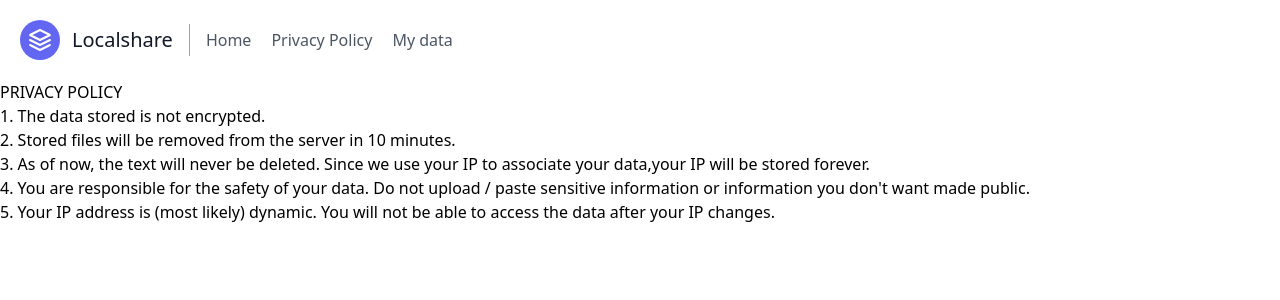
After one commit to shalin-devkota/localshare, a Flask app: page /privacy in a window 1280 px wide. The commit adds this page. Shown: the top 300 px of the page. Run offline with Flask 3, Linux system fonts and the light colour scheme; some libraries are stand-ins or nearby versions.

Commit message:
privacy polcy added

```diff
--- a/app.py
+++ b/app.py
@@ -79,5 +79,18 @@ def download_file(filename):
     return send_file(file_path, as_attachment=True)
 
 
+@app.route("/privacy")
+def privacy():
+    return render_template("privacy.html")
+
+
+@app.route("/mydata")
+def mydata():
+    context = {
+        "ip_address": request.remote_addr,
+    }
+    return render_template("my_data.html", **context)
+
+
 if __name__ == "__main__":
     app.run(debug=True)
--- /dev/null
+++ b/templates/my_data.html
@@ -0,0 +1,6 @@
+{% extends 'navbar.html' %} {% block content %}
+
+<h1> IP ADDRESS {{ip_address}}</h1>
+
+
+{% endblock content %}
--- a/templates/navbar.html
+++ b/templates/navbar.html
@@ -16,9 +16,9 @@
                 <span class="ml-3 text-xl">Localshare</span>
             </a>
             <nav class="md:mr-auto md:ml-4 md:py-1 md:pl-4 md:border-l md:border-gray-400	flex flex-wrap items-center text-base justify-center">
-                <a class="mr-5 hover:text-gray-900">Home</a>
-                <a class="mr-5 hover:text-gray-900">Privacy Policy</a>
-                <a class="mr-5 hover:text-gray-900">My data</a>
+                <a class="mr-5 hover:text-gray-900" href="/">Home</a>
+                <a class="mr-5 hover:text-gray-900 " href="{{url_for ('privacy')}}">Privacy Policy</a>
+                <a class="mr-5 hover:text-gray-900 " href="{{ url_for ('mydata')}}">My data</a>
 
             </nav>
 
--- /dev/null
+++ b/templates/privacy.html
@@ -0,0 +1,12 @@
+{% extends 'navbar.html' %} {% block content %}
+<h1> PRIVACY POLICY </h1>
+
+<ul>
+    <li>1. The data stored is not encrypted.</li>
+    <li>2. Stored files will be removed from the server in 10 minutes.</li>
+    <li>3. As of now, the text will never be deleted. Since we use your IP to associate your data,your IP will be stored forever.</li>
+    <li>4. You are responsible for the safety of your data. Do not upload / paste sensitive information or information you don't want made public.</li>
+    <li>5. Your IP address is (most likely) dynamic. You will not be able to access the data after your IP changes. </li>
+</ul>
+
+{% endblock content %}
```
Also changed, not shown: jobs.db.
